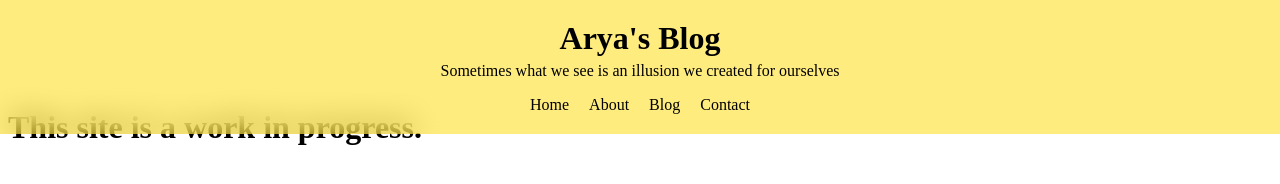
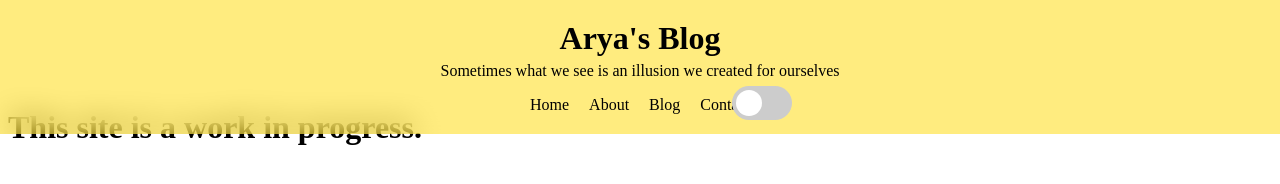
Before and after one commit to Crusader-Boss/Kshitij-Arya-Blog, a plain HTML site: page index.html in a window 1280 px wide. Drawn offline with Linux system fonts and the light colour scheme.

Commit message:
added theme toggle and tweaked the colours of header

```diff
--- a/index.html
+++ b/index.html
@@ -18,7 +18,14 @@
         <li><a href="#contact">Contact</a></li>
       </ul>
     </nav>
+        <div class="theme-switch-container">
+          <label class="theme-slider" for="checkbox">
+            <input type="checkbox" id="checkbox" />
+            <div class="round slider"></div>
+          </label>
+      </div>
   </header>
   <h1>This site is a work in progress.</h1>
+  <script src="script.js" ></script>
 </body>
 </html>
```
